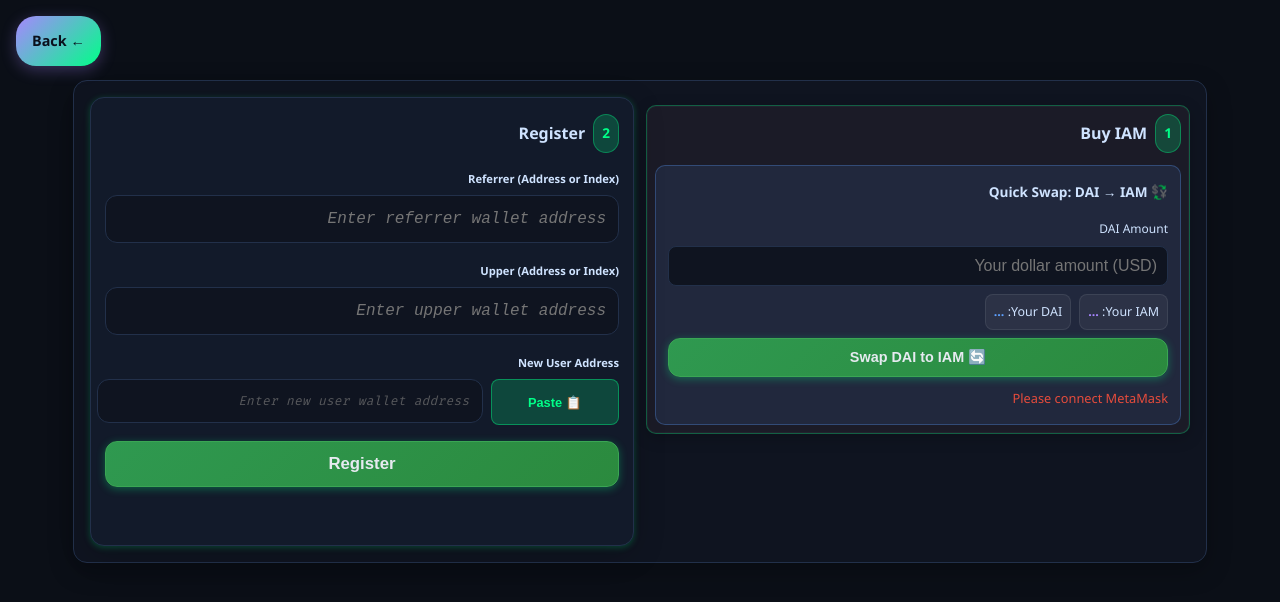
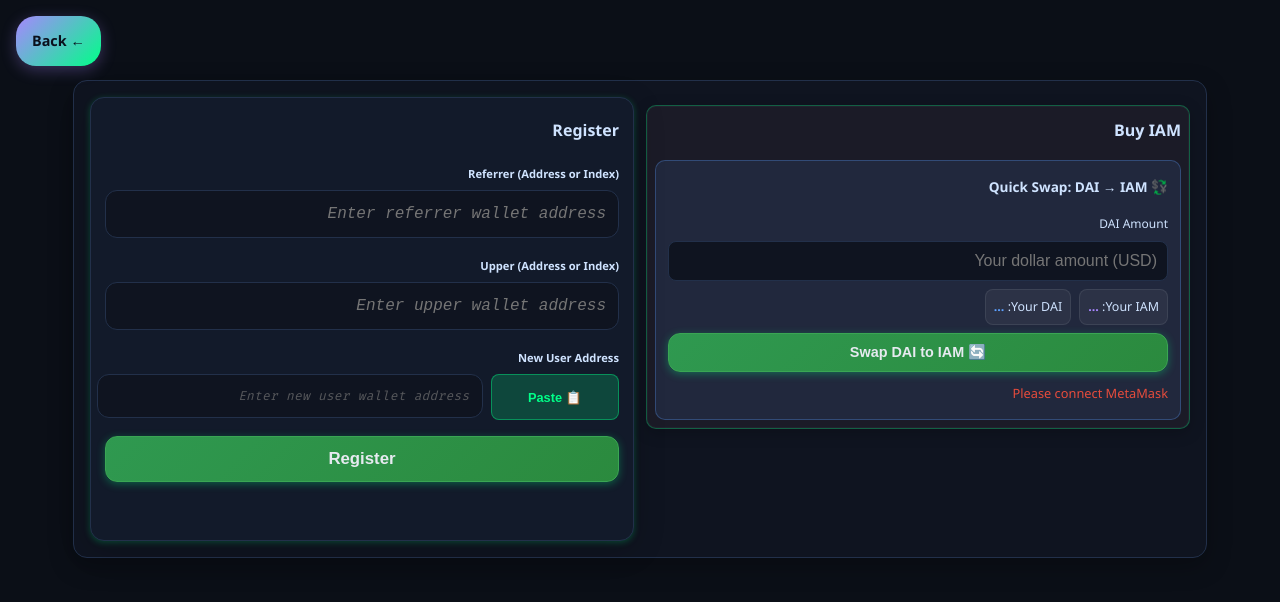
Before and after one commit to eghbal04/phoenixed, a website: page register.html in a window 1280 px wide. Drawn offline with nearby package versions, Linux system fonts and the light colour scheme.

Commit message:
Update register.html

```diff
--- a/register.html
+++ b/register.html
@@ -769,7 +769,7 @@
 
         <!-- Buy Section -->
         <div class="info-box" id="buy-section" style="margin:8px 0; padding:8px; border-radius:10px; border:1px solid rgba(0,255,136,0.3); background: linear-gradient(135deg, rgba(0,255,136,0.05), rgba(167,134,255,0.05)); box-shadow: 0 4px 16px rgba(0,0,0,0.2), inset 0 0 0 1px rgba(255,255,255,0.03);">
-          <div class="section-title"><span class="step-badge">1</span><span>Buy IAM</span></div>
+          <div class="section-title" style="text-align: right;">Buy IAM</div>
 
 
 
@@ -809,7 +809,7 @@
 
         <!-- Register Section -->
         <form class="register-form" id="register-section" autocomplete="off">
-          <div class="section-title"><span class="step-badge">2</span><span>Register</span></div>
+          <div class="section-title" style="text-align: right;">Register</div>
                <!-- Registration tabs -->
       <div class="register-form-status warning" id="register-suggestion" style="display:none;"></div>
 
```
